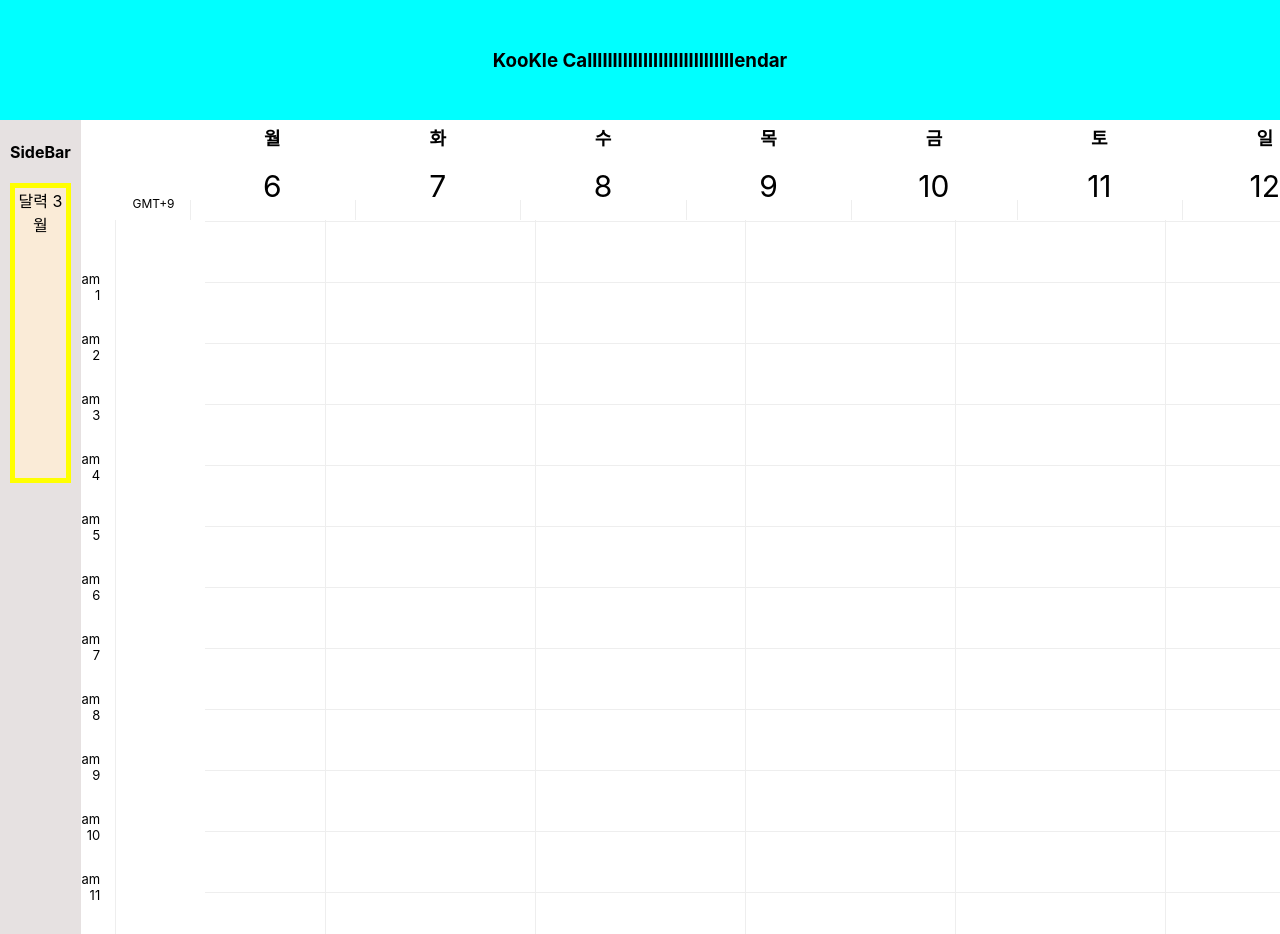
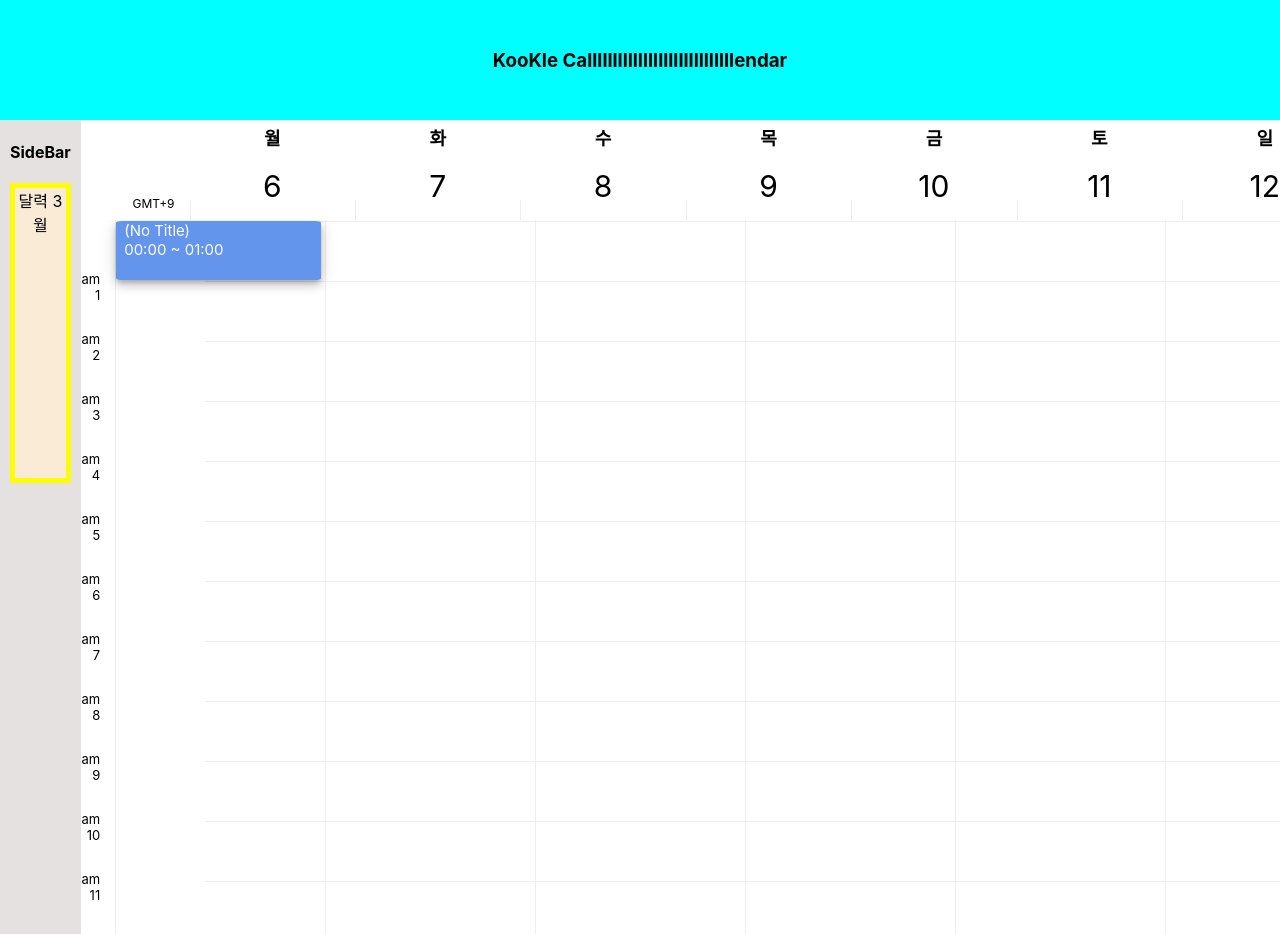
Before and after one commit to chanu2757/googleCalendar, a React (Create React App) app in the folder src/main/frontend/: page / in a window 1280 px wide. Shown: the top 934 px of the page. Built offline with nearby package versions, Linux system fonts and the light colour scheme.

Commit message:
0314 스케줄박스 완료

```diff
--- a/src/main/frontend/src/Components/css/menuTemplate.css
+++ b/src/main/frontend/src/Components/css/menuTemplate.css
@@ -90,7 +90,7 @@
 }
 
 .timeLine{
-    height:61px;
+    height:60px;
 }
 
 .timeLine::after{
@@ -188,9 +188,15 @@ span.timeDtl {
     position:relative;
     z-index:1000;
     background-color:cornflowerblue;
-    margin-top:2px;
+    margin-top:1px;
     left:0px;
     top:0px;
     border-radius:3%;
     box-shadow: 0px 6px 10px 0px rgb(0 0 0 / 14%), 0px 1px 18px 0px rgb(0 0 0 / 12%), 0px 3px 5px -1px rgb(0 0 0 / 20%);
 }
+
+.scheduleData{
+    color:white;
+    font-size:15px;
+    padding-left:8px;
+}
--- a/src/main/frontend/src/main/Main.js
+++ b/src/main/frontend/src/main/Main.js
@@ -160,7 +160,12 @@ const BlogMain = ()=> {
                                 <div className="timeLine"></div>
                                 <div className="timeLine"></div>
                             </div>
-                            <div className = "date" onClick={ (event) => fn_clickTimeLine(event)}></div>
+                            <div className = "date" onClick={ (event) => fn_clickTimeLine(event)}>
+                                <div id='scheduleRegiBox' className='scheduleRegiBox' style={{top : '0px'}}>
+                                    <div class="scheduleName scheduleData">(No Title)</div>
+                                    <div class="scheduleTime scheduleData">00:00 ~ 01:00</div>
+                                </div>
+                            </div>
                             <div className = "date" onClick={ (event) => fn_clickTimeLine(event)}></div>
                             <div className = "date" onClick={ (event) => fn_clickTimeLine(event)}></div>
                             <div className = "date" onClick={ (event) => fn_clickTimeLine(event)}></div>
@@ -176,23 +181,25 @@ const BlogMain = ()=> {
 };
 
 const fn_clickTimeLine=(e)=>{
-    //약 한칸에 58 28px씩
+    if(document.getElementsByClassName('scheduleRegiBox').length >0){
+        document.getElementById('scheduleRegiBox').remove();
+    }
+    //약 한칸에 60 30px씩
     // 326 ~ 1039  707
     //0 ~ 222 00:00 ~ 01:00  0
     //255 ~ 284 00:30 ~ 01:30  1
     //285 ~ 313 01:00 ~ 02:00  2
-    // Y - (클릭위치 - 225) / 29  >> 몫 : 시간
-    // Y = 225 + 29 *몫 부터 시작
-    console.log('Y :' + e.nativeEvent.offsetY);
-    let scrollTop = document.getElementById("scheduleLineBox").scrollTop;
-    console.log(Math.ceil(e.nativeEvent.offsetY / 29));
-    let createTop = Math.trunc(e.nativeEvent.offsetY / 29) * 29;
-    console.log(createTop);
-    if(document.getElementsByClassName('scheduleRegiBox').length >0){
-        document.getElementById('scheduleRegiBox').remove();
-    }
+    // hour : 몫, miniute : 나머지 >> 1일때 30분 0이면 정각
+    let createTop = (Math.trunc(e.nativeEvent.offsetY/30)* 30) ;
+    let createHour = Math.trunc((e.nativeEvent.offsetY/30)/2);
+    let createMin = (Math.trunc(e.nativeEvent.offsetY/30)%2)==1?'30':'00';
+    let createTime = createHour+ ":" + createMin + "~" + (createHour+1) + ":" + createMin;
 
-    e.target.innerHTML = "<div id='scheduleRegiBox' class='scheduleRegiBox' style='top : "+ createTop + "px'></div>";
+    let scheduleInfo = "<div id='scheduleRegiBox' class='scheduleRegiBox' style='top : "+ createTop + "px'>";
+        scheduleInfo += "<div class='scheduleName scheduleData'>(No Title)</div>";
+        scheduleInfo += "<div class='scheduleTime scheduleData'>"+ createTime +"</div>";
+        scheduleInfo += "</div>";
+    e.target.innerHTML = scheduleInfo;
 }
 
 export { BlogMain };
```
Also changed, not shown: 1 other file (tests, documents, lock files or other folders).
